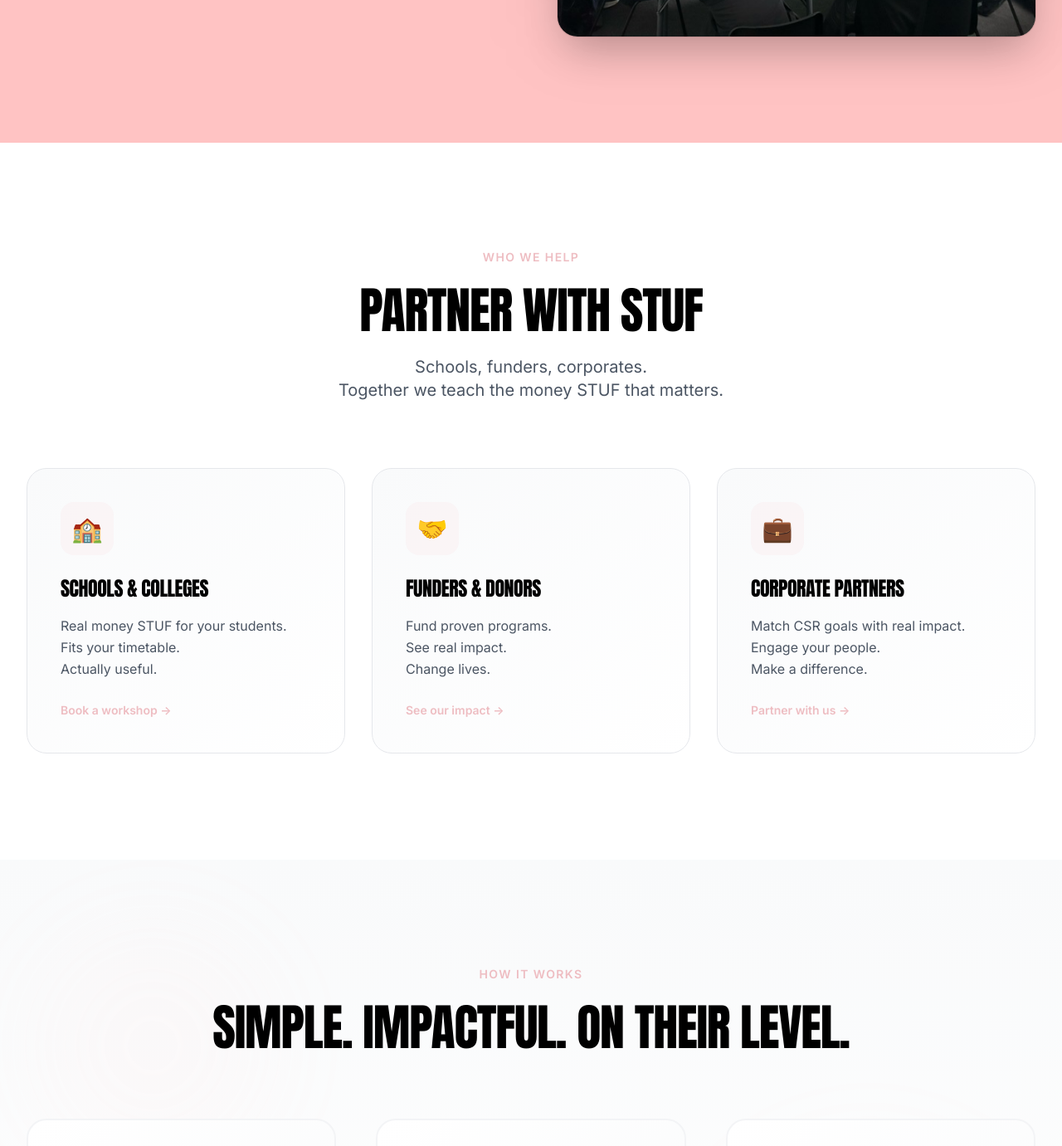
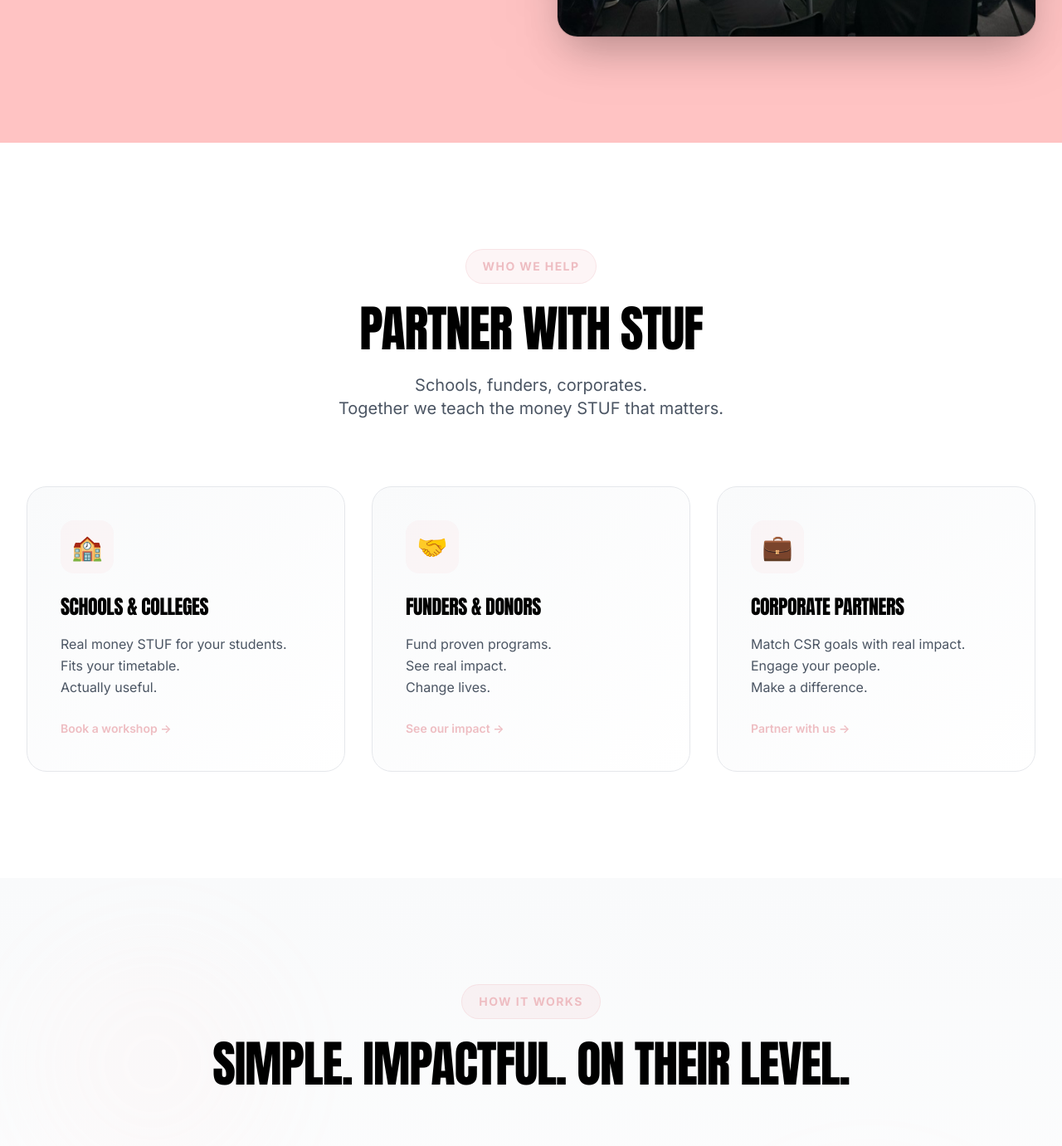
Before and after one commit to RayanYanat/STUF, a React (Vite) app: page / in a window 1280 px wide. Shown: the part 2615-3996 px from the top of the page at 83% size. Built offline with nearby package versions, Linux system fonts and the light colour scheme; a web font is replaced by a local one.

Commit message:
Enhance intro section visibility

```diff
--- a/src/App.tsx
+++ b/src/App.tsx
@@ -333,7 +333,9 @@ function App() {
       <section id="who-we-help" className="bg-white py-20 lg:py-32">
         <div className="max-w-7xl mx-auto px-4 sm:px-6 lg:px-8">
           <div className="text-center mb-20 scroll-reveal max-w-4xl mx-auto">
-            <p className="text-pink-accent font-semibold text-sm uppercase tracking-widest mb-6">Who We Help</p>
+            <div className="inline-block bg-pink-accent/15 px-5 py-2.5 rounded-full mb-6 border border-pink-accent/30">
+              <p className="text-pink-accent font-bold text-sm uppercase tracking-widest">Who We Help</p>
+            </div>
             <h2 className="text-4xl sm:text-5xl lg:text-6xl font-bold text-black mb-6 leading-tight">
               Partner With STUF
             </h2>
@@ -400,7 +402,9 @@ function App() {
 
         <div className="max-w-7xl mx-auto px-4 sm:px-6 lg:px-8 relative z-10">
           <div className="text-center mb-20 scroll-reveal max-w-4xl mx-auto">
-            <p className="text-pink-accent font-semibold text-sm uppercase tracking-widest mb-6">How It Works</p>
+            <div className="inline-block bg-pink-accent/15 px-5 py-2.5 rounded-full mb-6 border border-pink-accent/30">
+              <p className="text-pink-accent font-bold text-sm uppercase tracking-widest">How It Works</p>
+            </div>
             <h2 className="text-4xl sm:text-5xl lg:text-6xl font-bold text-black mb-6 leading-tight">
               Simple. Impactful. On Their Level.
             </h2>
```
